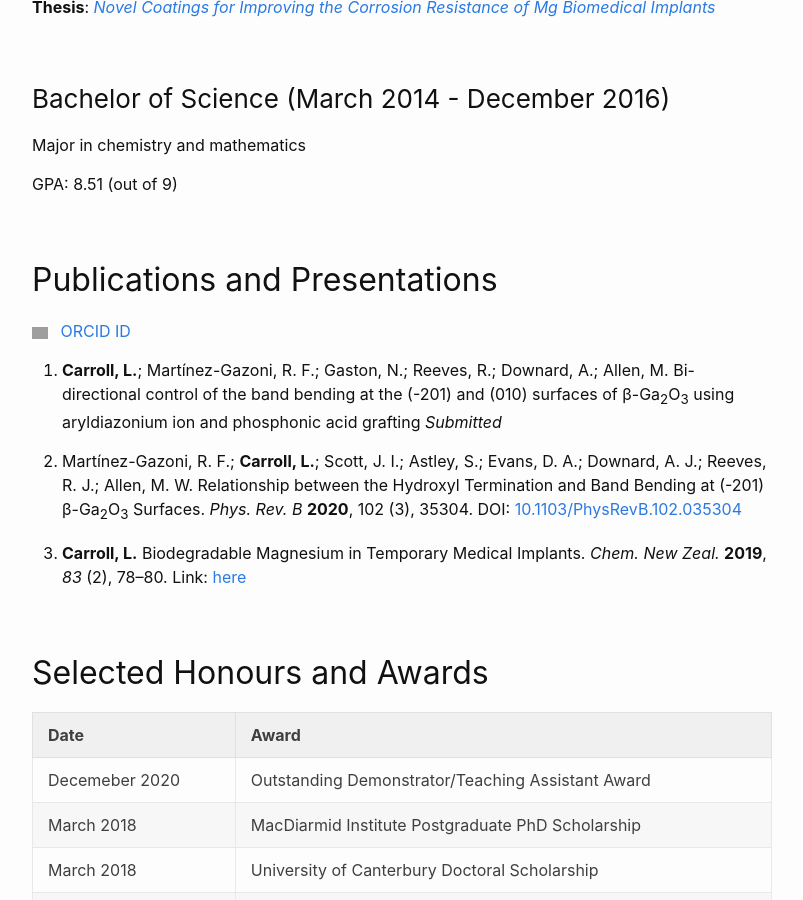
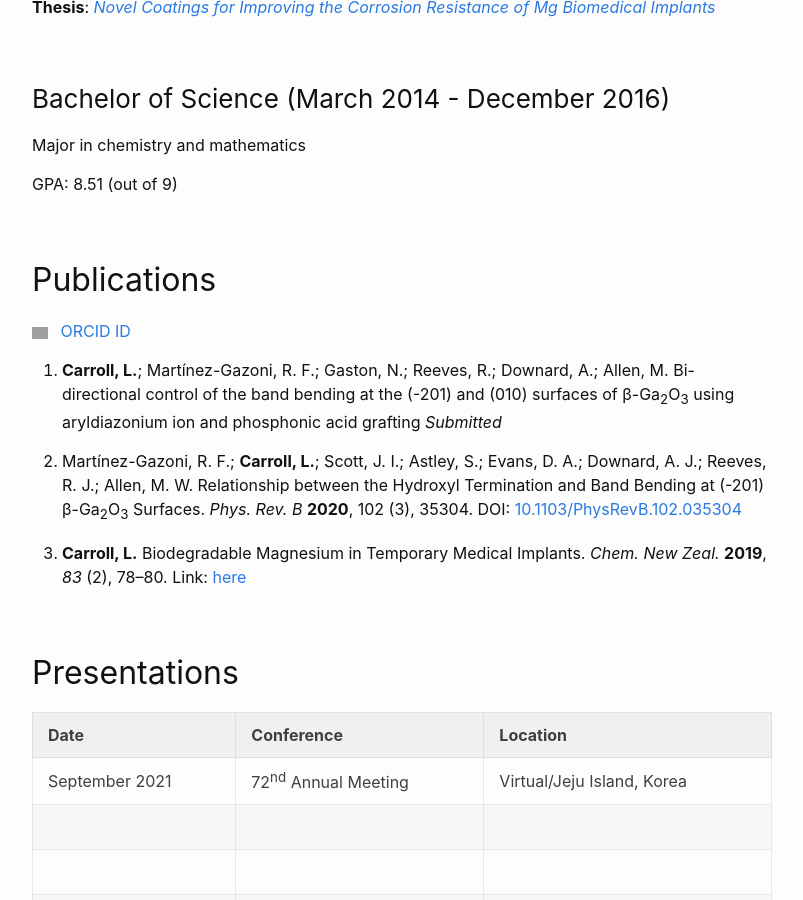
Before and after one commit to LRCarroll/LRCarroll, a Jekyll site: the page built from curricilum.md, in a window 1280 px wide and 900 px high, scrolled down 1093 px. Shown: the whole window, without its empty margins (238-1041 px from the left). Built offline with Jekyll 4.4.1, drawn with Linux system fonts in a browser that asks for light colours; grey boxes are pictures that could not be loaded.

Commit message:
Presentation test

```diff
--- a/curricilum.md
+++ b/curricilum.md
@@ -35,7 +35,8 @@ A visiting researcher at the University of Auckland for 6 weeks to learn the fun
 Major in chemistry and mathematics
 
 GPA: 8.51 (out of 9)
-## Publications and Presentations
+
+## Publications
 <img src="https://orcid.org/sites/default/files/images/orcid_16x16.png" style="width:1em;margin-right:.5em;" alt="ORCID iD icon"> <a href="https://orcid.org/0000-0001-6721-5696">ORCID ID</a>
 
 3. **Carroll, L.**; Martínez-Gazoni, R. F.; Gaston, N.; Reeves, R.; Downard, A.; Allen, M. Bi-directional control of the band bending at the (-201) and (010) surfaces of β-Ga<sub>2</sub>O<sub>3</sub> using aryldiazonium ion and phosphonic acid grafting *Submitted*
@@ -44,6 +45,24 @@ GPA: 8.51 (out of 9)
 
 1. **Carroll, L.** Biodegradable Magnesium in Temporary Medical Implants. *Chem. New Zeal.* **2019**, *83* (2), 78–80. Link: <a href="https://nzic.org.nz/app/uploads/2019/05/CiNZ-Apr-2019.pdf">here</a>
 
+## Presentations
+
+| Date | Conference | Location |
+| ---  | ---        | ---      |
+| September 2021     | 72<sup>nd</sup> Annual Meeting            | Virtual/Jeju Island, Korea          |
+|      |            |          |
+|      |            |          |
+|      |            |          |
+|      |            |          |
+|      |            |          |
+|      |            |          |
+|      |            |          |
+|      |            |          |
+|      |            |          |
+|      |            |          |
+|      |            |          |
+|      |            |          |
+|      |            |          |
 
 ## Selected Honours and Awards
 
```
